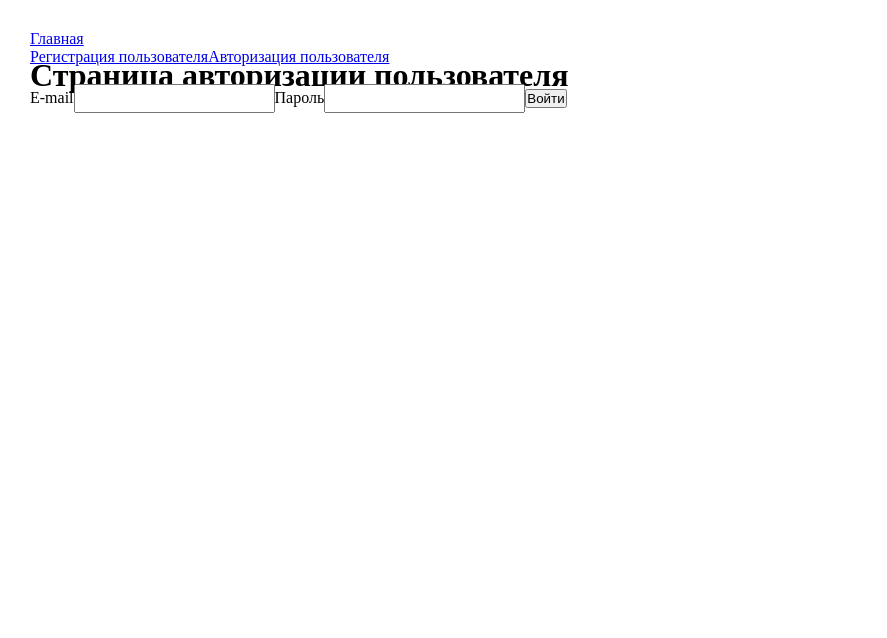
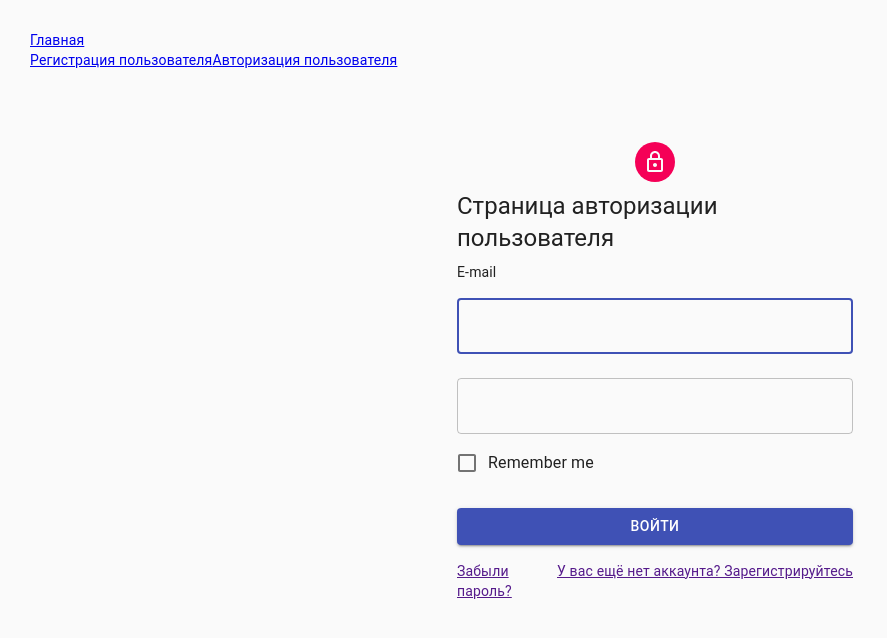
Before and after one commit to Nataliia-Blazhko/goit-react-hw-08-phonebook, a React (Create React App) app: page /login in a window 1280 px wide. Shown: the top 638 px of the page, without its empty margins (0-887 px from the left). Built offline with nearby package versions, Linux system fonts and the light colour scheme.

Commit message:
добавляет оформление странички регистрации и авторизации material-ui

```diff
--- a/package.json
+++ b/package.json
@@ -5,6 +5,7 @@
   "dependencies": {
     "@fontsource/roboto": "^4.5.0",
     "@material-ui/core": "^4.12.2",
+    "@material-ui/icons": "^4.11.2",
     "@reduxjs/toolkit": "^1.6.0",
     "@testing-library/jest-dom": "^5.13.0",
     "@testing-library/react": "^11.2.7",
--- a/public/index.html
+++ b/public/index.html
@@ -15,7 +15,6 @@
       user's mobile device or desktop. See https://developers.google.com/web/fundamentals/web-app-manifest/
     -->
     <link rel="manifest" href="%PUBLIC_URL%/manifest.json" />
-    <link rel="stylesheet" href="https://fonts.googleapis.com/css?family=Roboto:300,400,500,700&display=swap" />
     <!--
       Notice the use of %PUBLIC_URL% in the tags above.
       It will be replaced with the URL of the `public` folder during the build.
--- a/src/components/login/Login.js
+++ b/src/components/login/Login.js
@@ -1,6 +1,38 @@
 import React, { Component } from 'react';
 import { connect } from 'react-redux';
 import * as authOperations from '../../redux/auth/auth-operations';
+import Button from '@material-ui/core/Button';
+import CssBaseline from '@material-ui/core/CssBaseline';
+import TextField from '@material-ui/core/TextField';
+import Grid from '@material-ui/core/Grid';
+import Typography from '@material-ui/core/Typography';
+import Container from '@material-ui/core/Container';
+import FormControlLabel from '@material-ui/core/FormControlLabel';
+import Checkbox from '@material-ui/core/Checkbox';
+import Avatar from '@material-ui/core/Avatar';
+import LockOutlinedIcon from '@material-ui/icons/LockOutlined';
+import { Link } from 'react-router-dom';
+import { withStyles } from '@material-ui/core/styles';
+
+const styles = theme => ({
+  paper: {
+    marginTop: theme.spacing(8),
+    display: 'flex',
+    flexDirection: 'column',
+    alignItems: 'center',
+  },
+  avatar: {
+    margin: theme.spacing(1),
+    backgroundColor: theme.palette.secondary.main,
+  },
+  form: {
+    width: '100%', // Fix IE 11 issue.
+    marginTop: theme.spacing(1),
+  },
+  submit: {
+    margin: theme.spacing(3, 0, 2),
+  },
+});
 
 export class Login extends Component {
   state = {
@@ -20,29 +52,78 @@
   };
 
   render() {
+    const { classes } = this.props;
     return (
-      <div>
-        <h1>Страница авторизации пользователя</h1>
-        <form onSubmit={this.handleSubmit} autoComplete="off">
+      <Container component="main" maxWidth="xs">
+        <CssBaseline />
+        <div className={classes.paper}>
+          <Avatar className={classes.avatar}>
+            <LockOutlinedIcon />
+          </Avatar>
+          <Typography component="h1" variant="h5">
+            Страница авторизации пользователя{' '}
+          </Typography>
+          <form
+            onSubmit={this.handleSubmit}
+            autoComplete="off"
+            className={classes.form}
+            noValidate
+          >
             <label htmlFor="login-email">E-mail</label>
-          <input
+            <TextField
+              variant="outlined"
+              margin="normal"
+              required
+              fullWidth
               name="email"
               type="email"
               id="login-email"
+              autoComplete="email"
+              autoFocus
               value={this.state.email}
               onChange={this.handleInput}
             />
-          <label htmlFor="login-password">Пароль</label>
-          <input
+            <TextField
+              variant="outlined"
+              margin="normal"
+              required
+              fullWidth
               name="password"
               type="password"
               id="login-password"
               value={this.state.password}
               onChange={this.handleInput}
+              autoComplete="current-password"
             />
-          <button>Войти</button>
+            <FormControlLabel
+              control={<Checkbox value="remember" color="primary" />}
+              label="Remember me"
+            />
+            <Button
+              type="submit"
+              fullWidth
+              variant="contained"
+              color="primary"
+              className={classes.submit}
+            >
+              {' '}
+              Войти{' '}
+            </Button>
+            <Grid container>
+              <Grid item xs>
+                <Link href="#" variant="body2">
+                  Забыли пароль?
+                </Link>
+              </Grid>
+              <Grid item>
+                <Link href="#" variant="body2">
+                  {'У вас ещё нет аккаунта? Зарегистрируйтесь'}
+                </Link>
+              </Grid>
+            </Grid>
           </form>
         </div>
+      </Container>
     );
   }
 }
@@ -51,4 +132,7 @@
   onLogin: authOperations.logIn,
 };
 
-export default connect(null, mapDispatchToProps)(Login);
+export default connect(
+  null,
+  mapDispatchToProps,
+)(withStyles(styles, { withTheme: true })(Login));
--- a/src/components/register/Register.js
+++ b/src/components/register/Register.js
@@ -4,22 +4,31 @@
 import TextField from '@material-ui/core/TextField';
 import Button from '@material-ui/core/Button';
 import Typography from '@material-ui/core/Typography';
+import Container from '@material-ui/core/Container';
+import CssBaseline from '@material-ui/core/CssBaseline';
+import { withStyles } from '@material-ui/core/styles';
+import Grid from '@material-ui/core/Grid';
+import { Link } from 'react-router-dom';
 
-const styles = {
+const styles = theme => ({
+  paper: {
+    marginTop: theme.spacing(8),
+    display: 'flex',
+    flexDirection: 'column',
+    alignItems: 'center',
+  },
+  avatar: {
+    margin: theme.spacing(1),
+    backgroundColor: theme.palette.secondary.main,
+  },
   form: {
-    display: 'block',
-    margin: '30px auto',
+    width: '100%', // Fix IE 11 issue.
+    marginTop: theme.spacing(3),
   },
-  input: {
-    display: 'block',
-    marginBottom: '15px',
-    width: '350px',
-    margin: '10px auto',
+  submit: {
+    margin: theme.spacing(3, 0, 2),
   },
-  textCenter: {
-    textAlign: 'center',
-  },
-};
+});
 
 export class Register extends Component {
   state = {
@@ -41,45 +50,58 @@
   };
 
   render() {
+    const { classes } = this.props;
     return (
-      <>
+      <Container component="main" maxWidth="xs">
+        <CssBaseline />
+        <div className={classes.paper}>
           <Typography
-          style={styles.textCenter}
-          variant="h4"
-          component="h4"
-          gutterBottom
+            component="h1"
+            variant="h5"
+            align="center"
+            color="textSecondary"
           >
             Страница регистрации пользователя
           </Typography>
-        {/* <h1>Страница регистрации пользователя</h1> */}
           <form
+            className={classes.form}
+            noValidate
             onSubmit={this.handleSubmit}
             autoComplete="off"
-          style={styles.form}
           >
+            <Grid container spacing={2}>
+              <Grid item xs={12}>
                 <TextField
                   label="Name"
                   variant="outlined"
+                  required
                   onChange={this.handleInput}
                   name="name"
                   id="register-name"
                   value={this.state.name}
-            style={styles.input}
                   fullWidth
+                  autoFocus
                 />
+              </Grid>
+              <Grid item xs={12}>
                 <TextField
                   label="E-mail"
                   variant="outlined"
+                  required
                   onChange={this.handleInput}
                   name="email"
                   id="register-email"
                   value={this.state.email}
                   style={styles.input}
                   fullWidth
+                  autoComplete="email"
                 />
+              </Grid>
+              <Grid item xs={12}>
                 <TextField
                   label="Password"
                   variant="outlined"
+                  required
                   onChange={this.handleInput}
                   name="password"
                   type="password"
@@ -88,16 +110,26 @@
                   style={styles.input}
                   fullWidth
                 />
+              </Grid>
               <Button
-            variant="outlined"
+                type="submit"
+                fullWidth
+                variant="contained"
                 color="primary"
-            style={styles.input}
-            size="large"
+                className={classes.submit}
               >
                 Зарегистрироваться
               </Button>
+              <Grid container justifyContent="flex-end"></Grid>
+              <Grid item>
+                <Link to="/login" variant="body2">
+                  Уже есть аккаунт? Войти
+                </Link>
+              </Grid>
+            </Grid>
           </form>
-      </>
+        </div>
+      </Container>
     );
   }
 }
@@ -106,4 +138,7 @@
   onRegister: data => dispatch(authOperations.register(data)),
 });
 
-export default connect(null, mapDispatchToProps)(Register);
+export default connect(
+  null,
+  mapDispatchToProps,
+)(withStyles(styles, { withTheme: true })(Register));
```
Also changed, not shown: 1 other file (tests, documents, lock files or other folders). Lines whose indentation alone changed are shown as unchanged.
